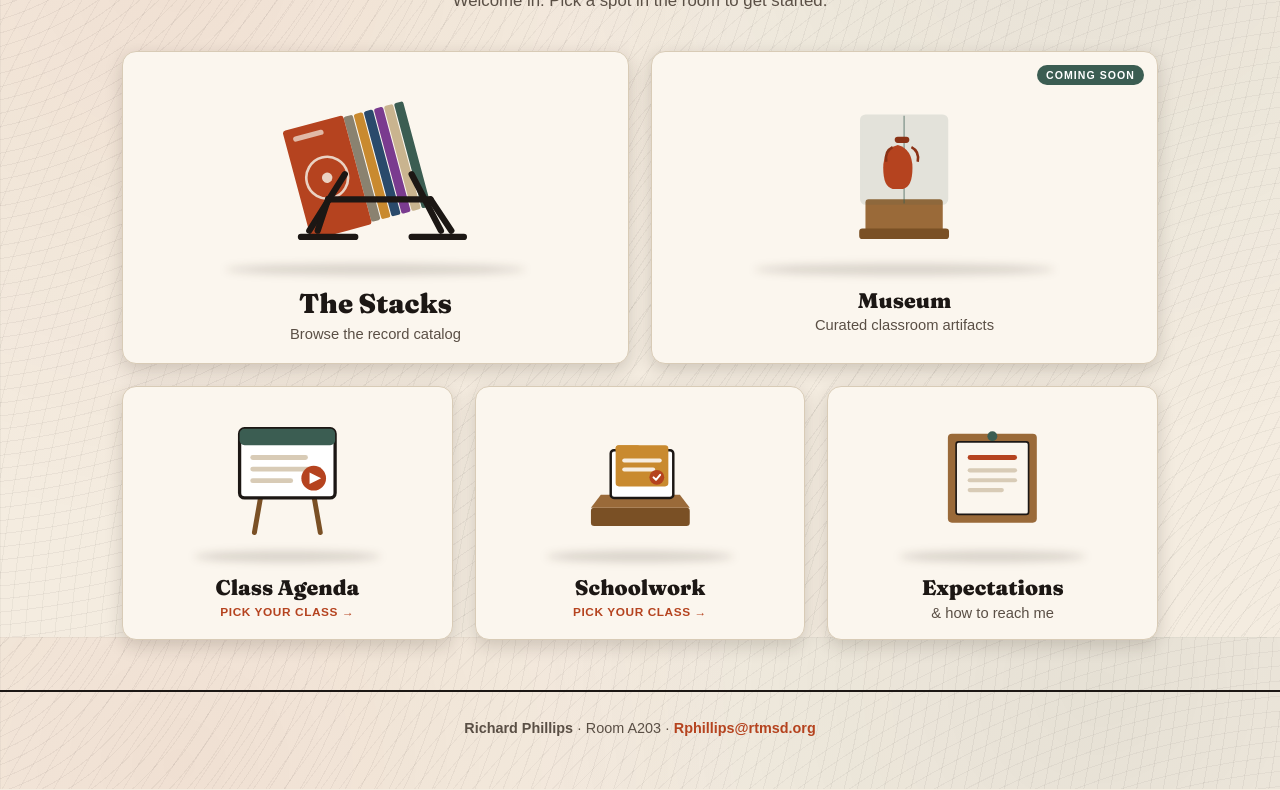
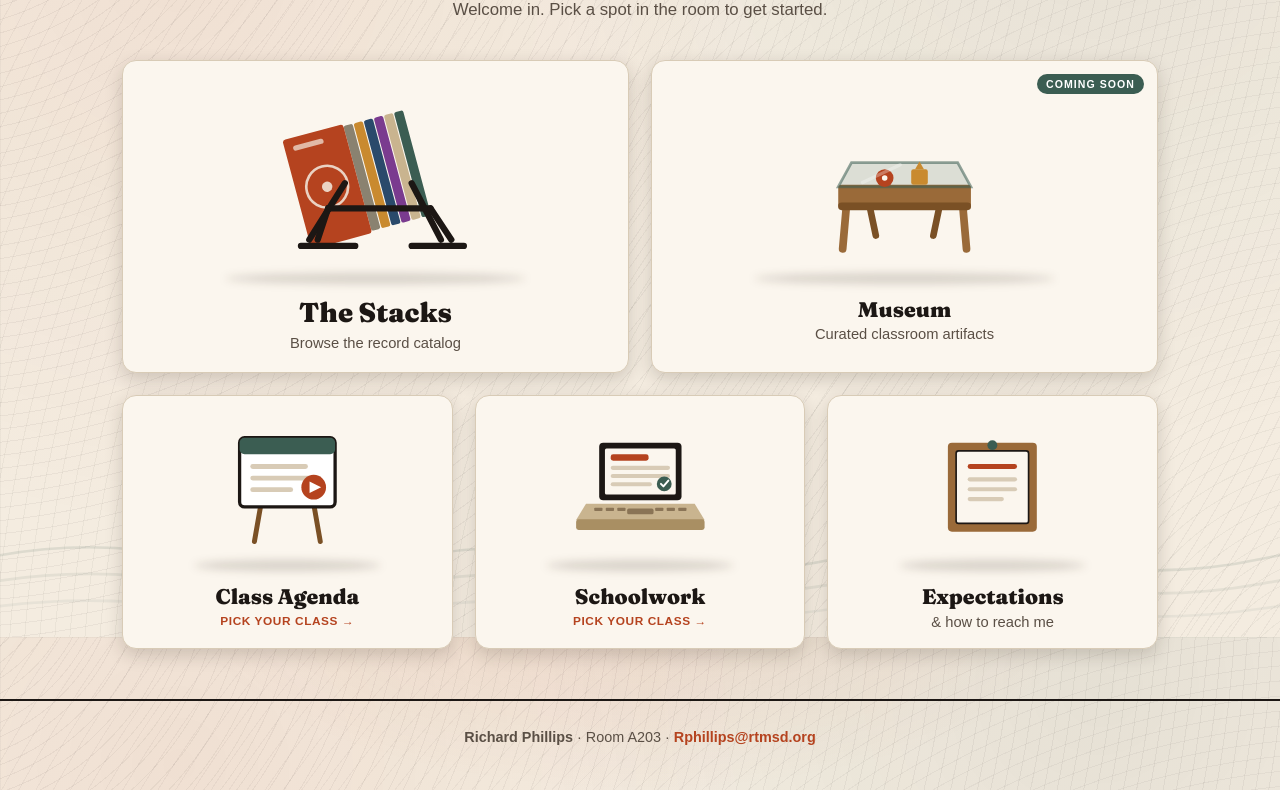
Before and after one commit to PhillipsA203/life-in-a203, a plain HTML site: page index.html in a window 1280 px wide. Shown: the part 163-953 px from the top of the page. Drawn offline with Linux system fonts and the light colour scheme; a web font is replaced by a local one.

Commit message:
Add files via upload

```diff
--- a/index.html
+++ b/index.html
@@ -18,23 +18,27 @@
   body{
     background:var(--paper);
     background-image:
+      radial-gradient(ellipse 60% 42% at 50% -6%, rgba(181,67,31,.12), transparent 60%),
       repeating-radial-gradient(circle at -6% -10%, rgba(28,23,20,.05) 0 1px, transparent 1px 13px),
       repeating-radial-gradient(circle at 106% 112%, rgba(28,23,20,.045) 0 1px, transparent 1px 15px),
       radial-gradient(circle at 14% 16%, rgba(181,67,31,.07), transparent 44%),
       radial-gradient(circle at 86% 6%, rgba(59,93,82,.08), transparent 42%),
-      linear-gradient(rgba(28,23,20,.04) 1px, transparent 1px),
-      linear-gradient(90deg, rgba(28,23,20,.04) 1px, transparent 1px);
-    background-size:auto,auto,auto,auto,36px 36px,36px 36px;
+      linear-gradient(rgba(28,23,20,.035) 1px, transparent 1px),
+      linear-gradient(90deg, rgba(28,23,20,.035) 1px, transparent 1px);
+    background-size:auto,auto,auto,auto,auto,36px 36px,36px 36px;
     background-attachment:fixed;
     color:var(--ink);font-family:"Hanken Grotesque",sans-serif;line-height:1.5;
     min-height:100vh;-webkit-font-smoothing:antialiased;
   }
+  /* Shark-tank backdrop: faint water line + fins behind everything */
+  .tank{position:fixed;inset:0;width:100%;height:100%;z-index:-1;pointer-events:none}
   /* Header */
   header{text-align:center;padding:46px 24px 8px;position:relative}
   .kicker{font-size:.78rem;letter-spacing:.4em;text-transform:uppercase;color:var(--accent);font-weight:700}
   h1{font-family:"Fraunces",serif;font-weight:900;font-size:clamp(2.3rem,6vw,4.2rem);line-height:.98;letter-spacing:-.02em;margin-top:8px}
-  .sub{margin-top:12px;color:var(--ink-soft);font-size:1.05rem}
+  .sub{margin-top:10px;color:var(--ink-soft);font-size:1.05rem}
   .sub b{color:var(--ink)}
+  .namebar{font-size:.82rem;letter-spacing:.32em;text-transform:uppercase;color:var(--accent);font-weight:700;margin-top:10px}
 
   /* Scene */
   .scene{max-width:1080px;margin:30px auto 10px;padding:0 22px 40px;
@@ -108,9 +112,24 @@
 </style>
 </head>
 <body>
+<svg class="tank" viewBox="0 0 1440 900" preserveAspectRatio="xMidYMax slice" xmlns="http://www.w3.org/2000/svg" aria-hidden="true">
+  <!-- water ripples -->
+  <g fill="none" stroke="#3b5d52" stroke-width="3" opacity="0.12">
+    <path d="M-20 812 q 120 -26 240 0 t 240 0 t 240 0 t 240 0 t 240 0 t 240 0 t 240 0"/>
+    <path d="M-20 840 q 120 -22 240 0 t 240 0 t 240 0 t 240 0 t 240 0 t 240 0 t 240 0" opacity="0.7"/>
+    <path d="M-20 868 q 120 -18 240 0 t 240 0 t 240 0 t 240 0 t 240 0 t 240 0 t 240 0" opacity="0.5"/>
+  </g>
+  <!-- shark fins breaking the surface -->
+  <g fill="#1c1714" opacity="0.06">
+    <path d="M300 816 C 322 758 366 722 398 710 C 376 752 388 802 438 816 Z"/>
+    <path d="M980 816 C 1006 742 1056 698 1098 684 C 1070 736 1086 800 1146 816 Z"/>
+  </g>
+  <path d="M650 818 C 666 776 696 750 720 742 C 704 774 716 806 748 818 Z" fill="#b5431f" opacity="0.05"/>
+</svg>
+
 <header>
-  <div class="kicker">Room A203</div>
-  <h1>Mr. Phillips' Business Class</h1>
+  <h1>Life in A203</h1>
+  <div class="namebar">Mr. Phillips · Business</div>
   <p class="sub">Welcome in. Pick a spot in the room to get started.</p>
 </header>
 
@@ -154,17 +173,28 @@
   <button class="tile museum" data-action="museum" aria-label="Museum, coming soon">
     <span class="badge">Coming soon</span>
     <div class="art">
-      <svg viewBox="0 0 230 180" xmlns="http://www.w3.org/2000/svg" role="img" aria-hidden="true">
-        <!-- pedestal -->
-        <rect x="78" y="120" width="74" height="34" rx="3" fill="#9a6a39"/>
-        <rect x="72" y="148" width="86" height="10" rx="3" fill="#7a5025"/>
-        <!-- glass case -->
-        <rect x="74" y="40" width="82" height="84" rx="4" fill="#3b5d52" opacity=".12" stroke="#3b5d52" stroke-width="2.5"/>
-        <line x1="115" y1="40" x2="115" y2="124" stroke="#3b5d52" stroke-width="1.4" opacity=".5"/>
-        <!-- artifact: little amphora -->
-        <path d="M104 110 q-9 -2 -9 -20 q0 -18 14 -22 q14 4 14 22 q0 18 -9 20 z" fill="#b5431f"/>
-        <rect x="106" y="60 " width="14" height="6" rx="3" fill="#8a3216"/>
-        <path d="M104 70 q-8 4 -6 14 M122 70 q8 4 6 14" stroke="#8a3216" stroke-width="2.4" fill="none"/>
+      <svg viewBox="0 0 200 170" xmlns="http://www.w3.org/2000/svg" role="img" aria-hidden="true">
+        <!-- back legs -->
+        <g stroke="#7a5025" stroke-width="6" stroke-linecap="round">
+          <path d="M66 100 L74 138"/><path d="M134 100 L126 138"/>
+        </g>
+        <!-- front legs -->
+        <g stroke="#9a6a39" stroke-width="7" stroke-linecap="round">
+          <path d="M48 104 L44 150"/><path d="M152 104 L156 150"/>
+        </g>
+        <!-- shadow-box body (wood frame of the display top) -->
+        <rect x="40" y="92" width="120" height="22" rx="3" fill="#9a6a39"/>
+        <rect x="40" y="108" width="120" height="7" rx="3" fill="#7a5025"/>
+        <!-- glass display top -->
+        <polygon points="52,72 148,72 160,94 40,94" fill="#3b5d52" opacity="0.16"/>
+        <polygon points="52,72 148,72 160,94 40,94" fill="none" stroke="#3b5d52" stroke-width="2.5" opacity="0.55"/>
+        <!-- artifacts under glass: a little record + a framed piece -->
+        <circle cx="82" cy="86" r="8" fill="#b5431f"/>
+        <circle cx="82" cy="86" r="2.5" fill="#fbf6ee"/>
+        <rect x="106" y="78" width="15" height="14" rx="2" fill="#c98a2f"/>
+        <path d="M109.5 78 l4 -7 l4 7 Z" fill="#c98a2f"/>
+        <!-- glass highlight -->
+        <path d="M62 90 L96 74" stroke="#fff" stroke-width="3" opacity="0.3" stroke-linecap="round"/>
       </svg>
     </div>
     <div class="ground"></div>
@@ -198,17 +228,24 @@
   <button class="tile schoolwork" data-action="schoolwork" aria-label="Schoolwork, choose your class">
     <div class="art">
       <svg viewBox="0 0 200 170" xmlns="http://www.w3.org/2000/svg" role="img" aria-hidden="true">
-        <!-- tray -->
-        <rect x="40" y="120" width="120" height="22" rx="4" fill="#7a5025"/>
-        <path d="M40 120 L52 104 L148 104 L160 120 Z" fill="#9a6a39"/>
-        <!-- folder + papers -->
-        <rect x="64" y="50" width="76" height="58" rx="4" fill="#fff" stroke="#1c1714" stroke-width="3"/>
-        <rect x="70" y="44" width="64" height="50" rx="4" fill="#c98a2f"/>
-        <rect x="70" y="44" width="30" height="9" rx="4" fill="#c98a2f"/>
-        <rect x="78" y="60" width="48" height="5" rx="2.5" fill="#fff" opacity=".85"/>
-        <rect x="78" y="71" width="40" height="5" rx="2.5" fill="#fff" opacity=".85"/>
-        <circle cx="120" cy="83" r="9" fill="#b5431f"/>
-        <path d="M116 83 l3 3 l5 -6" stroke="#fff" stroke-width="2.4" fill="none" stroke-linecap="round" stroke-linejoin="round"/>
+        <!-- screen -->
+        <rect x="50" y="30" width="100" height="70" rx="5" fill="#1c1714"/>
+        <rect x="57" y="37" width="86" height="56" rx="2" fill="#fbf6ee"/>
+        <rect x="64" y="44" width="46" height="8" rx="3" fill="#b5431f"/>
+        <rect x="64" y="58" width="72" height="5" rx="2.5" fill="#d8cbb6"/>
+        <rect x="64" y="68" width="72" height="5" rx="2.5" fill="#d8cbb6"/>
+        <rect x="64" y="78" width="50" height="5" rx="2.5" fill="#d8cbb6"/>
+        <circle cx="129" cy="80" r="9" fill="#3b5d52"/>
+        <path d="M125 80 l3 3 l6 -7" stroke="#fff" stroke-width="2.4" fill="none" stroke-linecap="round" stroke-linejoin="round"/>
+        <!-- boxy base -->
+        <path d="M34 104 L166 104 L178 124 L22 124 Z" fill="#c9b48f"/>
+        <rect x="22" y="123" width="156" height="13" rx="3" fill="#a98f63"/>
+        <!-- trackpad + keys -->
+        <rect x="84" y="110" width="32" height="7" rx="2" fill="#8a7456"/>
+        <g fill="#8a7456">
+          <rect x="44" y="109" width="10" height="4" rx="1"/><rect x="58" y="109" width="10" height="4" rx="1"/><rect x="72" y="109" width="10" height="4" rx="1"/>
+          <rect x="118" y="109" width="10" height="4" rx="1"/><rect x="132" y="109" width="10" height="4" rx="1"/><rect x="146" y="109" width="10" height="4" rx="1"/>
+        </g>
       </svg>
     </div>
     <div class="ground"></div>
@@ -255,14 +292,14 @@ const CONFIG = {
   stacksUrl: "https://phillipsa203.github.io/Record-Catalog/",   // The Stacks catalog (live)
   museumUrl: "",                                                  // leave "" = Coming soon
 
-  classes: ["Sports Marketing", "Intro to Business", "International Business", "AP Business"],
+  // Classes shown this semester. In January, add "Sports Marketing" and
+  // "International Business" back into this list (and their links below).
+  classes: ["Intro to Business", "AP Business"],
 
   // Google Slides agenda link for each class:
   agenda: {
-    "Sports Marketing":      "",
-    "Intro to Business":     "",
-    "International Business": "",
-    "AP Business":           ""
+    "Intro to Business":     "https://docs.google.com/presentation/d/1rG11w1OYNs8Z9noop7zBXJ1g3PtAcKWJ2zplbQlKQcE/present",
+    "AP Business":           "https://docs.google.com/presentation/d/1r6aWQdxOAzIRmQ1jGaFtyaj3lXIAind9gjXtxzJ_Z4A/present"
   },
 
   // Schoolwork / assignments link for each class:
```
